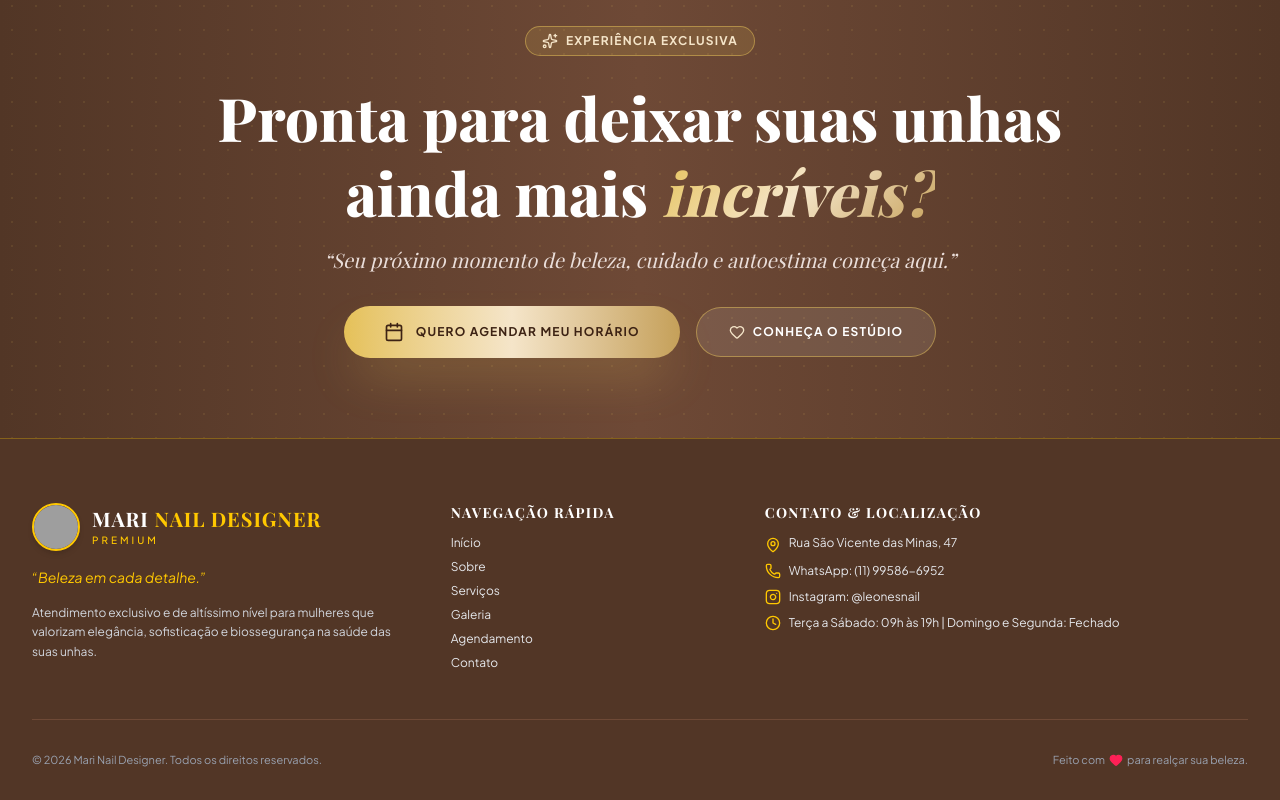
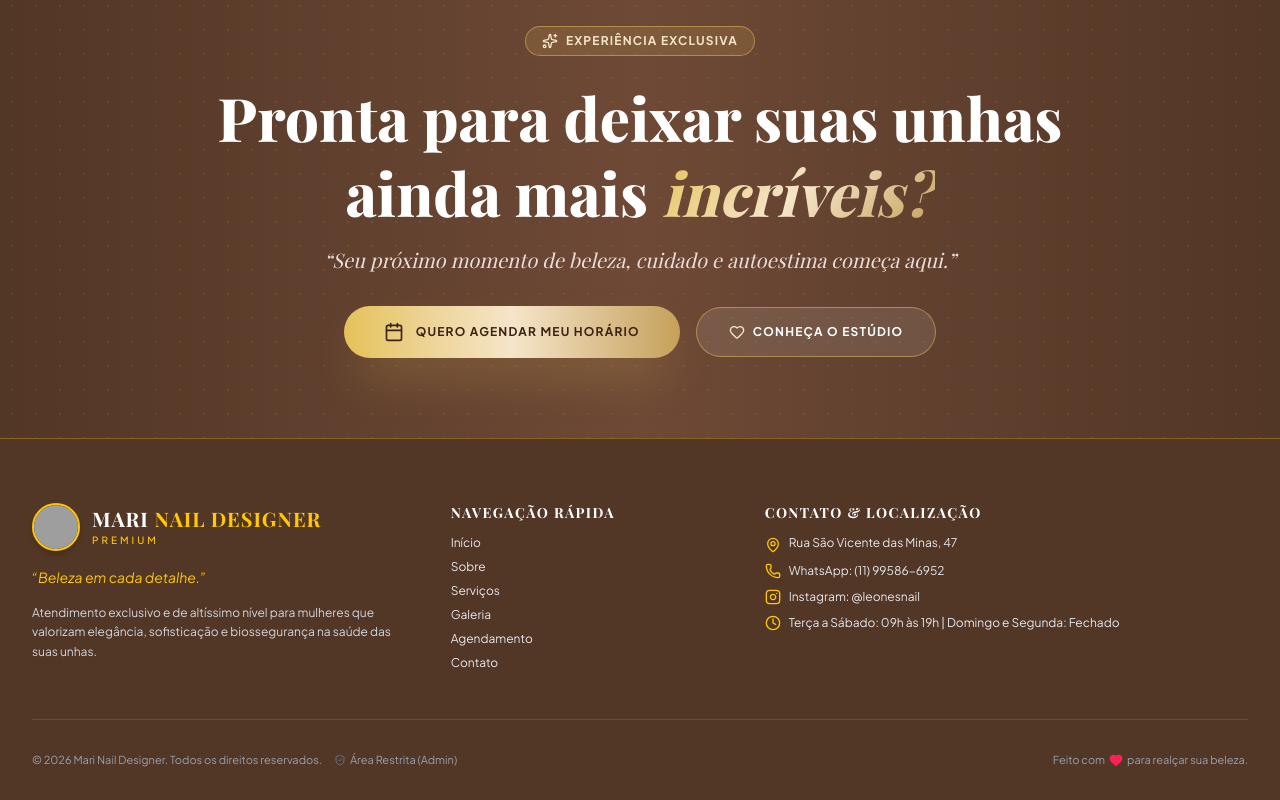
Before and after one commit to tonollidev-code/site-new-mari, a React (Vite) app: page / in a window 1280 px wide. Shown: the part 9927-10727 px from the top of the page. Built offline with nearby package versions, Linux system fonts and the light colour scheme; no server answers; grey boxes are pictures that could not be loaded; a web font is replaced by a local one.

Commit message:
refactor: add admin polling and improve access UI
- Implement 5-second polling for admin data in AppContext.
- Update Footer to show restricted access link for unauthorized users.
- Set default values in AdminLoginPage for development convenience.

```diff
--- a/src/components/Footer.tsx
+++ b/src/components/Footer.tsx
@@ -101,13 +101,22 @@ export const Footer: React.FC = () => {
         <div className="pt-8 flex flex-col sm:flex-row items-center justify-between text-[11px] text-gray-400 gap-4 text-center sm:text-left">
           <div className="flex flex-col sm:flex-row items-center gap-3">
             <p>© 2026 Mari Nail Designer. Todos os direitos reservados.</p>
-            {isAuthorizedAdmin && (
+            {isAuthorizedAdmin ? (
               <button
                 onClick={() => navigate('/admin')}
                 className="inline-flex items-center gap-1.5 px-3 py-1 rounded-full bg-[#3D2314] hover:bg-[#2C1810] text-[#E5C158] text-[11px] font-bold uppercase tracking-wider border border-[#E5C158]/40 shadow-sm transition-all"
               >
                 <ShieldCheck className="w-3.5 h-3.5 text-[#E5C158]" />
                 <span>Painel Administrativo</span>
+              </button>
+            ) : (
+              <button
+                onClick={() => navigate('/admin')}
+                className="inline-flex items-center gap-1 text-gray-400 hover:text-[#E5C158] text-[11px] transition-colors"
+                title="Acesso Restrito ao Administrador"
+              >
+                <ShieldCheck className="w-3 h-3 text-gray-500" />
+                <span>Área Restrita (Admin)</span>
               </button>
             )}
           </div>
--- a/src/components/admin/AdminLoginPage.tsx
+++ b/src/components/admin/AdminLoginPage.tsx
@@ -4,8 +4,8 @@ import { Lock, Mail, ArrowRight, ShieldCheck, AlertCircle, Sparkles } from 'luci
 
 export const AdminLoginPage: React.FC = () => {
   const { loginAdmin, navigate } = useApp();
-  const [email, setEmail] = useState('');
-  const [password, setPassword] = useState('');
+  const [email, setEmail] = useState('tonollibrenno@gmail.com');
+  const [password, setPassword] = useState('admin123');
   const [loading, setLoading] = useState(false);
   const [errorMessage, setErrorMessage] = useState<string | null>(null);
 
--- a/src/context/AppContext.tsx
+++ b/src/context/AppContext.tsx
@@ -135,9 +135,10 @@ export const AppProvider: React.FC<{ children: ReactNode }> = ({ children }) =>
     fetchInitial();
   }, []);
 
-  // Fetch admin data whenever admin logs in
+  // Fetch admin data whenever admin logs in and poll for updates
   useEffect(() => {
-    if (isAuthorizedAdmin) {
+    if (!isAuthorizedAdmin) return;
+
     const fetchAdminData = async () => {
       try {
         const bRes = await fetch('/api/admin/bookings', { credentials: 'include' });
@@ -155,8 +156,10 @@ export const AppProvider: React.FC<{ children: ReactNode }> = ({ children }) =>
         console.error('Error fetching admin data:', err);
       }
     };
+
     fetchAdminData();
-    }
+    const interval = setInterval(fetchAdminData, 5000);
+    return () => clearInterval(interval);
   }, [isAuthorizedAdmin]);
 
   // Auth Methods
```
Lines whose indentation alone changed are shown as unchanged.
